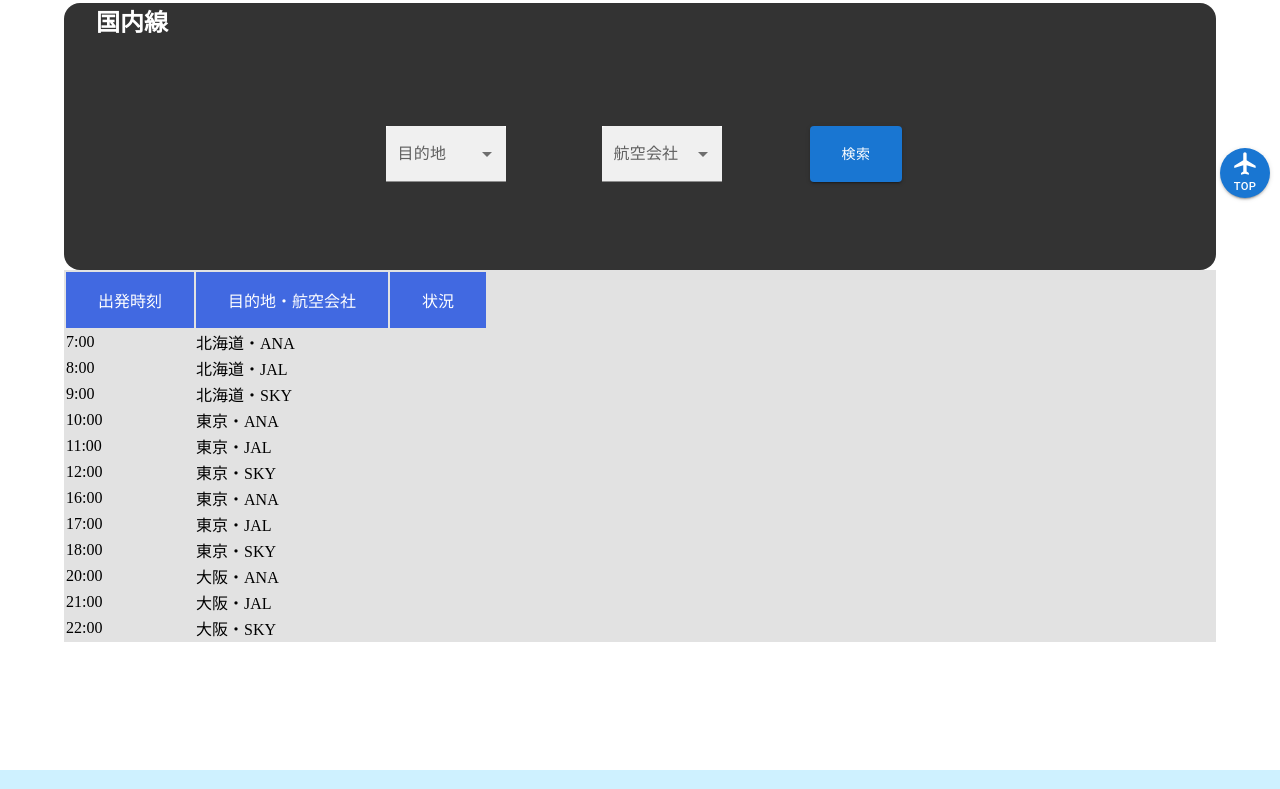
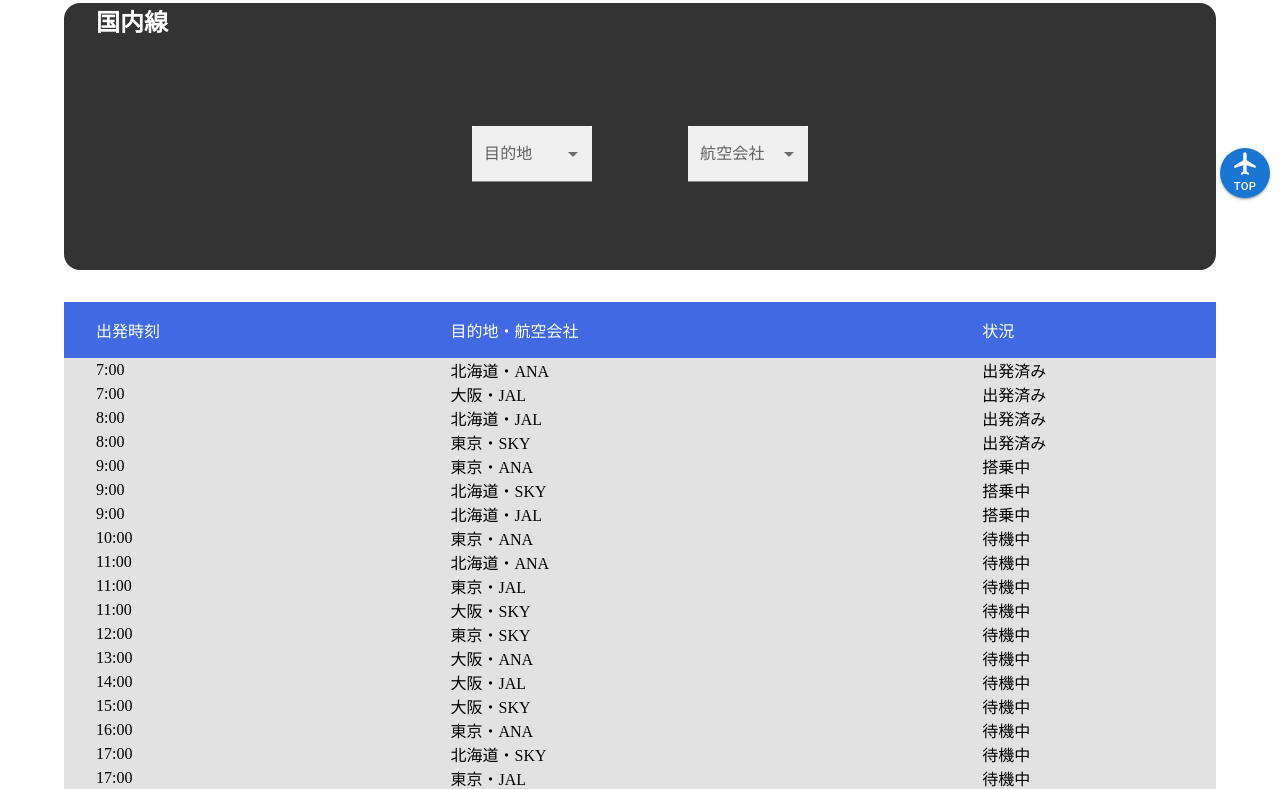
Before and after one commit to kitazakita/airport_nextjs, a Next.js app: page /flight in a window 1280 px wide. Shown: the part 592-1381 px from the top of the page. Built offline with nearby package versions, Linux system fonts and the light colour scheme.

Commit message:
ソート機能ベータ版完成

```diff
--- a/components/flight_data.json
+++ b/components/flight_data.json
@@ -1,19 +1,62 @@
 {
   "flight": [
-    { "goal": "北海道", "time": "7:00", "airline": "ANA" },
-    { "goal": "北海道", "time": "8:00", "airline": "JAL" },
-    { "goal": "北海道", "time": "9:00", "airline": "SKY" },
-
-    { "goal": "東京", "time": "10:00", "airline": "ANA" },
-    { "goal": "東京", "time": "11:00", "airline": "JAL" },
-    { "goal": "東京", "time": "12:00", "airline": "SKY" },
-
-    { "goal": "東京", "time": "16:00", "airline": "ANA" },
-    { "goal": "東京", "time": "17:00", "airline": "JAL" },
-    { "goal": "東京", "time": "18:00", "airline": "SKY" },
-
-    { "goal": "大阪", "time": "20:00", "airline": "ANA" },
-    { "goal": "大阪", "time": "21:00", "airline": "JAL" },
-    { "goal": "大阪", "time": "22:00", "airline": "SKY" }
+    {
+      "goal": "北海道",
+      "time": "7:00",
+      "airline": "ANA",
+      "status": "出発済み"
+    },
+    {
+      "goal": "大阪",
+      "time": "7:00",
+      "airline": "JAL",
+      "status": "出発済み"
+    },
+    {
+      "goal": "北海道",
+      "time": "8:00",
+      "airline": "JAL",
+      "status": "出発済み"
+    },
+    {
+      "goal": "東京",
+      "time": "8:00",
+      "airline": "SKY",
+      "status": "出発済み"
+    },
+    {
+      "goal": "東京",
+      "time": "9:00",
+      "airline": "ANA",
+      "status": "搭乗中"
+    },
+    {
+      "goal": "北海道",
+      "time": "9:00",
+      "airline": "SKY",
+      "status": "搭乗中"
+    },
+    {
+      "goal": "北海道",
+      "time": "9:00",
+      "airline": "JAL",
+      "status": "搭乗中"
+    },
+    { "goal": "東京", "time": "10:00", "airline": "ANA", "status": "待機中" },
+    { "goal": "北海道", "time": "11:00", "airline": "ANA", "status": "待機中" },
+    { "goal": "東京", "time": "11:00", "airline": "JAL", "status": "待機中" },
+    { "goal": "大阪", "time": "11:00", "airline": "SKY", "status": "待機中" },
+    { "goal": "東京", "time": "12:00", "airline": "SKY", "status": "待機中" },
+    { "goal": "大阪", "time": "13:00", "airline": "ANA", "status": "待機中" },
+    { "goal": "大阪", "time": "14:00", "airline": "JAL", "status": "待機中" },
+    { "goal": "大阪", "time": "15:00", "airline": "SKY", "status": "待機中" },
+    { "goal": "東京", "time": "16:00", "airline": "ANA", "status": "待機中" },
+    { "goal": "北海道", "time": "17:00", "airline": "SKY", "status": "待機中" },
+    { "goal": "東京", "time": "17:00", "airline": "JAL", "status": "待機中" },
+    { "goal": "大阪", "time": "17:00", "airline": "JAL", "status": "待機中" },
+    { "goal": "東京", "time": "18:00", "airline": "SKY", "status": "待機中" },
+    { "goal": "大阪", "time": "20:00", "airline": "ANA", "status": "待機中" },
+    { "goal": "大阪", "time": "21:00", "airline": "JAL", "status": "待機中" },
+    { "goal": "大阪", "time": "22:00", "airline": "SKY", "status": "待機中" }
   ]
 }
--- a/pages/flight/index.js
+++ b/pages/flight/index.js
@@ -33,7 +33,6 @@
 const FlightInfomation = () => {
   const [goal, setGoal] = useState("");
   const [airline, setAirline] = useState("");
-
   const selectGoalMenuHandleChange = (event) => {
     setGoal(event.target.value);
   };
@@ -41,84 +40,244 @@
     setAirline(event.target.value);
   };
 
-  console.log(goal);
-
-  let testDom;
-
+  let sortData;
+  //下記Switch文は最小化して下さい。
   switch (goal) {
     case "東京":
-      console.log("東京が選択されました");
-      testDom = flight_data.flight.map((v, i) => {
+      sortData = flight_data.flight.map((v, i) => {
         if (v.goal === "東京") {
+          switch (airline) {
+            case "ANA":
+              if (v.airline === "ANA") {
                 return (
                   <tr key={i}>
                     <td>{v.time}</td>
                     <td>
                       {v.goal}・{v.airline}
                     </td>
+                    <td>{v.status}</td>
                   </tr>
                 );
               }
-      });
               break;
 
-    case "大阪":
-      console.log("大阪が選択されました");
-      testDom = flight_data.flight.map((v, i) => {
-        if (v.goal === "大阪") {
+            case "JAL":
+              if (v.airline === "JAL") {
                 return (
                   <tr key={i}>
                     <td>{v.time}</td>
                     <td>
                       {v.goal}・{v.airline}
                     </td>
+                    <td>{v.status}</td>
                   </tr>
                 );
               }
-      });
               break;
 
-    case "北海道":
-      console.log("北海道が選択されました");
-      testDom = flight_data.flight.map((v, i) => {
-        if (v.goal === "北海道") {
+            case "SKY":
+              if (v.airline === "SKY") {
                 return (
                   <tr key={i}>
                     <td>{v.time}</td>
                     <td>
                       {v.goal}・{v.airline}
                     </td>
+                    <td>{v.status}</td>
                   </tr>
                 );
               }
-      });
               break;
 
             default:
-      testDom = flight_data.flight.map((v, i) => {
               return (
                 <tr key={i}>
                   <td>{v.time}</td>
                   <td>
                     {v.goal}・{v.airline}
                   </td>
+                  <td>{v.status}</td>
                 </tr>
               );
+          }
+        }
       });
-    // console.log("その他です");
+      break;
+
+    case "大阪":
+      sortData = flight_data.flight.map((v, i) => {
+        if (v.goal === "大阪") {
+          switch (airline) {
+            case "ANA":
+              if (v.airline === "ANA") {
+                return (
+                  <tr key={i}>
+                    <td>{v.time}</td>
+                    <td>
+                      {v.goal}・{v.airline}
+                    </td>
+                    <td>{v.status}</td>
+                  </tr>
+                );
               }
+              break;
+            case "JAL":
+              if (v.airline === "JAL") {
+                return (
+                  <tr key={i}>
+                    <td>{v.time}</td>
+                    <td>
+                      {v.goal}・{v.airline}
+                    </td>
+                    <td>{v.status}</td>
+                  </tr>
+                );
+              }
+              break;
+            case "SKY":
+              if (v.airline === "SKY") {
+                return (
+                  <tr key={i}>
+                    <td>{v.time}</td>
+                    <td>
+                      {v.goal}・{v.airline}
+                    </td>
+                    <td>{v.status}</td>
+                  </tr>
+                );
+              }
+              break;
 
-  // console.log(goal);
-  // console.log(airline);
-  // console.log(flight_data.flight);
-  // const task = flight_data.flight.map((v, i) => {
-  //   console.log(v);
-  //   return v;
-  // });
+            default:
+              return (
+                <tr key={i}>
+                  <td>{v.time}</td>
+                  <td>
+                    {v.goal}・{v.airline}
+                  </td>
+                  <td>{v.status}</td>
+                </tr>
+              );
+          }
+        }
+      });
+      break;
 
-  // flight_data.flight.forEach((v) => {
-  //   console.log(v);
-  // });
+    case "北海道":
+      sortData = flight_data.flight.map((v, i) => {
+        if (v.goal === "北海道") {
+          switch (airline) {
+            case "ANA":
+              if (v.airline === "ANA") {
+                return (
+                  <tr key={i}>
+                    <td>{v.time}</td>
+                    <td>
+                      {v.goal}・{v.airline}
+                    </td>
+                    <td>{v.status}</td>
+                  </tr>
+                );
+              }
+              break;
+            case "JAL":
+              if (v.airline === "JAL") {
+                return (
+                  <tr key={i}>
+                    <td>{v.time}</td>
+                    <td>
+                      {v.goal}・{v.airline}
+                    </td>
+                    <td>{v.status}</td>
+                  </tr>
+                );
+              }
+              break;
+            case "SKY":
+              if (v.airline === "SKY") {
+                return (
+                  <tr key={i}>
+                    <td>{v.time}</td>
+                    <td>
+                      {v.goal}・{v.airline}
+                    </td>
+                    <td>{v.status}</td>
+                  </tr>
+                );
+              }
+              break;
+
+            default:
+              return (
+                <tr key={i}>
+                  <td>{v.time}</td>
+                  <td>
+                    {v.goal}・{v.airline}
+                  </td>
+                  <td>{v.status}</td>
+                </tr>
+              );
+          }
+        }
+      });
+      break;
+
+    default:
+      sortData = flight_data.flight.map((v, i) => {
+        switch (airline) {
+          case "ANA":
+            if (v.airline === "ANA") {
+              return (
+                <tr key={i}>
+                  <td>{v.time}</td>
+                  <td>
+                    {v.goal}・{v.airline}
+                  </td>
+                  <td>{v.status}</td>
+                </tr>
+              );
+            }
+            break;
+          case "JAL":
+            if (v.airline === "JAL") {
+              return (
+                <tr key={i}>
+                  <td>{v.time}</td>
+                  <td>
+                    {v.goal}・{v.airline}
+                  </td>
+                  <td>{v.status}</td>
+                </tr>
+              );
+            }
+            break;
+          case "SKY":
+            if (v.airline === "SKY") {
+              return (
+                <tr key={i}>
+                  <td>{v.time}</td>
+                  <td>
+                    {v.goal}・{v.airline}
+                  </td>
+                  <td>{v.status}</td>
+                </tr>
+              );
+            }
+            break;
+
+          default:
+            return (
+              <tr key={i}>
+                <td>{v.time}</td>
+                <td>
+                  {v.goal}・{v.airline}
+                </td>
+                <td>{v.status}</td>
+              </tr>
+            );
+        }
+      });
+  }
 
   return (
     <section id="flight-infomation">
@@ -131,7 +290,11 @@
           <div className="target">
             <FormControl
               variant="filled"
-              sx={{ m: 1, minWidth: 120, background: "white" }}
+              sx={{
+                m: 1,
+                minWidth: 120,
+                background: "white",
+              }}
             >
               <InputLabel id="demo-simple-select-filled-label">
                 目的地
@@ -143,7 +306,7 @@
                 onChange={selectGoalMenuHandleChange}
               >
                 <MenuItem value="">
-                  <em>None</em>
+                  <em>ALL</em>
                 </MenuItem>
                 <MenuItem value={"北海道"}>北海道</MenuItem>
                 <MenuItem value={"東京"}>東京</MenuItem>
@@ -167,19 +330,13 @@
                 onChange={selectAirlineMenuHandleChange}
               >
                 <MenuItem value="">
-                  <em>None</em>
+                  <em>ALL</em>
                 </MenuItem>
                 <MenuItem value={"JAL"}>JAL</MenuItem>
                 <MenuItem value={"ANA"}>ANA</MenuItem>
                 <MenuItem value={"SKY"}>SKY</MenuItem>
               </Select>
             </FormControl>
-          </div>
-
-          <div className="submit-button">
-            <Button variant="contained" sx={{ padding: "1rem 2rem" }}>
-              検索
-            </Button>
           </div>
         </div>
       </div>
@@ -194,19 +351,7 @@
             </tr>
           </thead>
 
-          <tbody>
-            {/* {flight_data.flight.map((v, i) => {
-              return (
-                <tr key={i}>
-                  <td>{v.time}</td>
-                  <td>
-                    {v.goal}・{v.airline}
-                  </td>
-                </tr>
-              );
-            })} */}
-            {testDom}
-          </tbody>
+          <tbody>{sortData}</tbody>
         </table>
       </div>
     </section>
--- a/styles/globals.scss
+++ b/styles/globals.scss
@@ -713,6 +713,7 @@
 }
 
 section#flight-infomation {
+  margin: 0 auto;
   margin-top: 5rem;
   max-width: 1400px;
   h1 {
@@ -740,20 +741,33 @@
   }
 
   .result-container {
-    background-color: $grey;
     width: 90%;
     margin: 0 auto;
+    margin-top: 2rem;
 
     table {
+      width: 100%;
+      border-collapse: collapse;
+
       thead {
         color: $white;
         background-color: $blue;
+
         tr {
           td {
             padding: 1rem 2rem;
           }
         }
       }
+      tbody {
+        width: 100%;
+        background-color: $grey;
+        tr {
+          td {
+            padding-left: 2rem;
+          }
+        }
+      }
     }
   }
 }
```
Also changed, not shown: 実装メモ.txt (deleted). Lines whose indentation alone changed are shown as unchanged.
